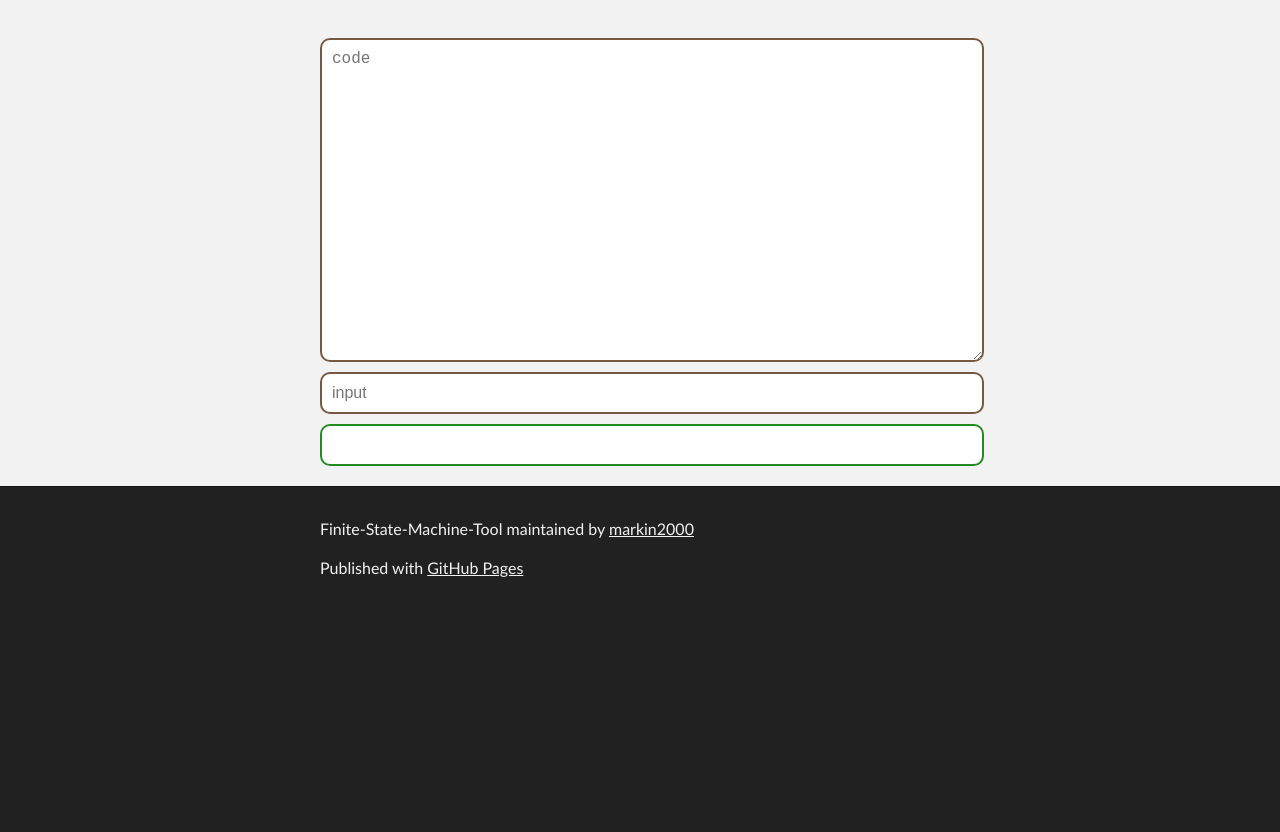
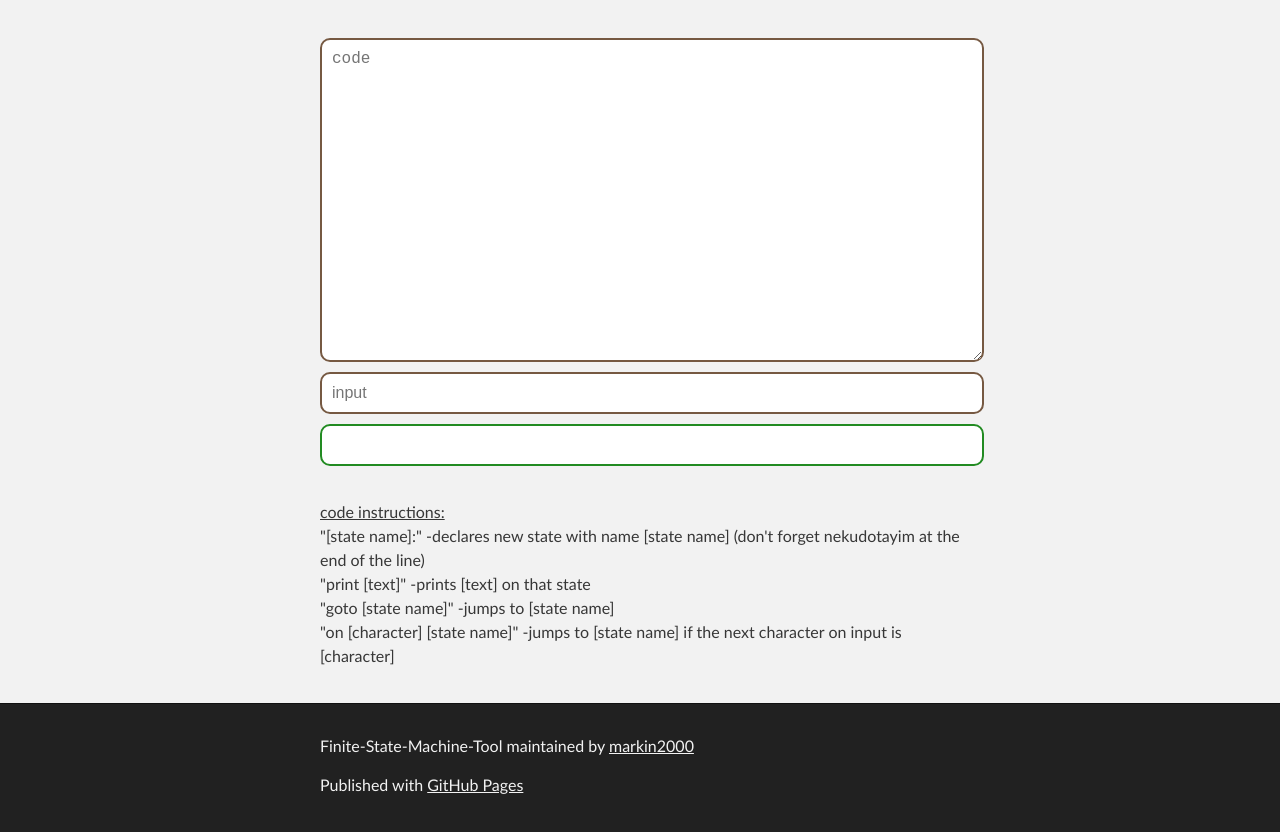
Before and after one commit to liranmarkin/Finite-State-Machine-Tool, a plain HTML site: page index.html in a window 1280 px wide. Shown: the part 176-1008 px from the top of the page. Before the commit the page ends 800 px from the top, so only its background shows below. Drawn offline with Linux system fonts and the light colour scheme.

Commit message:
adding instructions for dummies

```diff
--- a/index.html
+++ b/index.html
@@ -17,7 +17,6 @@
     <div id="header_wrap" class="outer">
         <header class="inner">
           <a id="forkme_banner" href="https://github.com/markin2000/Finite-State-Machine-Tool">View on GitHub</a>
-
           <h1 id="project_title">Finite State Machine Tool</h1>
           <h2 id="project_tagline"></h2>
         </header>
@@ -29,6 +28,14 @@
         <textarea id="code" placeholder="code"></textarea>
         <input id="input" maxlength="256" placeholder="input">
         <input id="output" readonly>
+        <br />
+        <p>
+          <span style="text-decoration: underline">code instructions:</span><br/>
+          "[state name]:"      -declares new state with name [state name] (don't forget nekudotayim at the end of the line)<br/>
+          "print [text]"       -prints [text] on that state<br/>
+          "goto [state name]"  -jumps to [state name]<br/>
+          "on [character] [state name]" -jumps to [state name] if the next character on input is [character]
+        </p>
       </section>
     </div>
 
```
